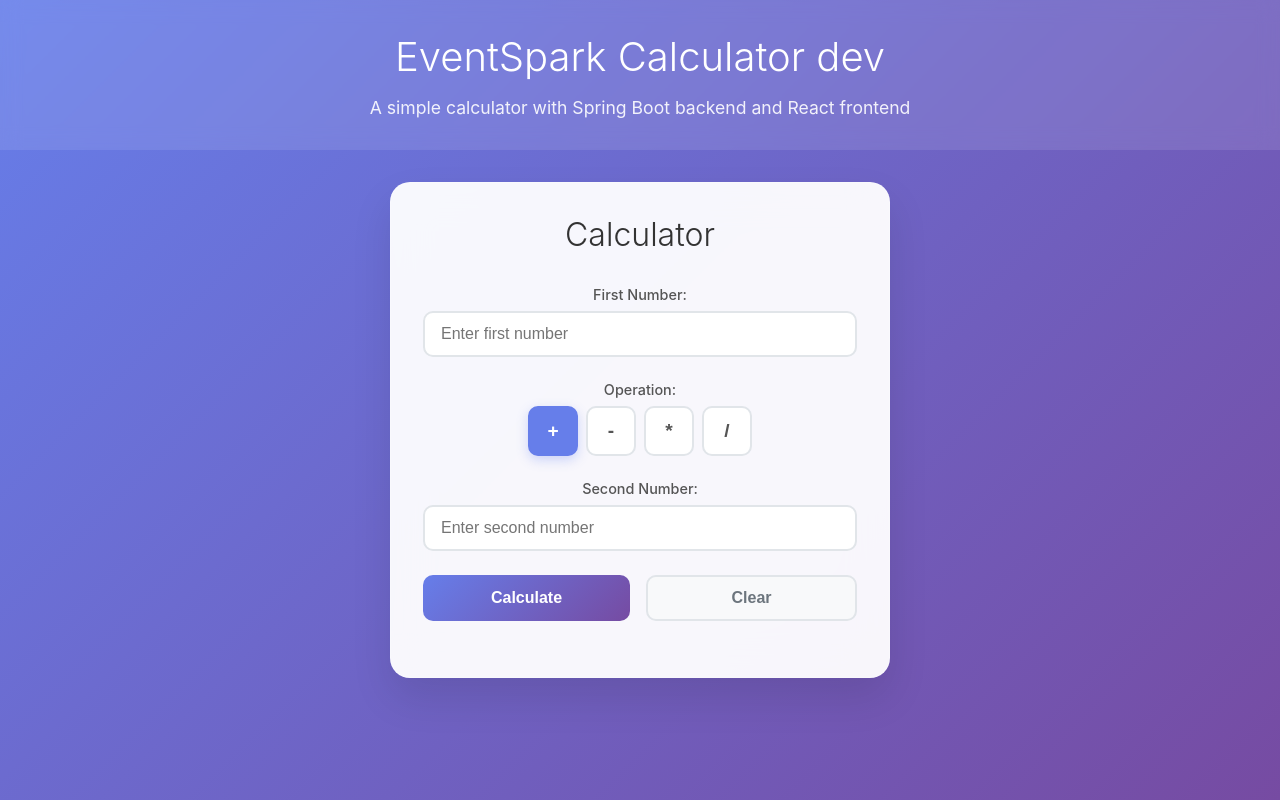
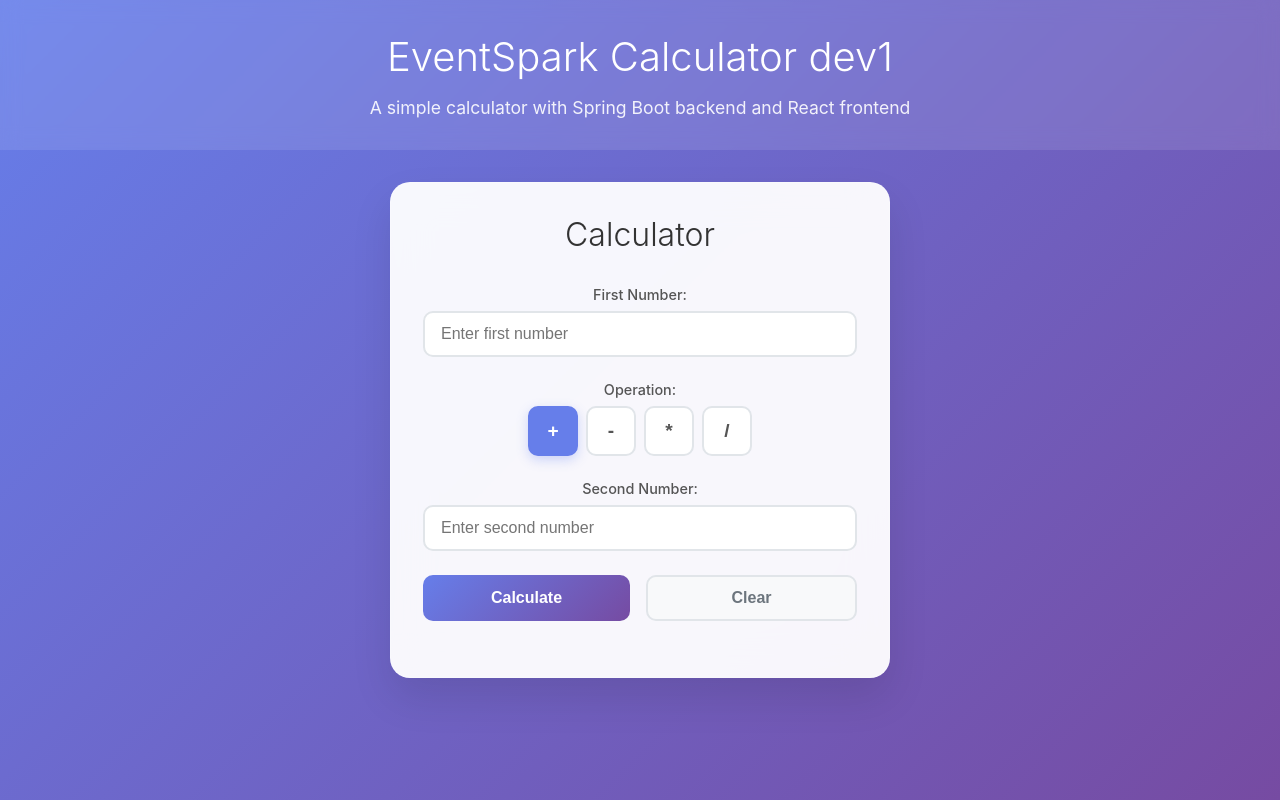
Before and after one commit to mency12/EventSpark-Assignment3, a React (Create React App) app in the folder Frontend/: page / in a window 1280 px wide. Built offline with nearby package versions, Linux system fonts and the light colour scheme.

Commit message:
Update App.js

```diff
--- a/Frontend/src/App.js
+++ b/Frontend/src/App.js
@@ -6,7 +6,7 @@ function App() {
   return (
     <div className="App">
       <header className="App-header">
-        <h1>EventSpark Calculator dev</h1>
+        <h1>EventSpark Calculator dev1</h1>
         <p>A simple calculator with Spring Boot backend and React frontend</p>
       </header>
       <main>
```
